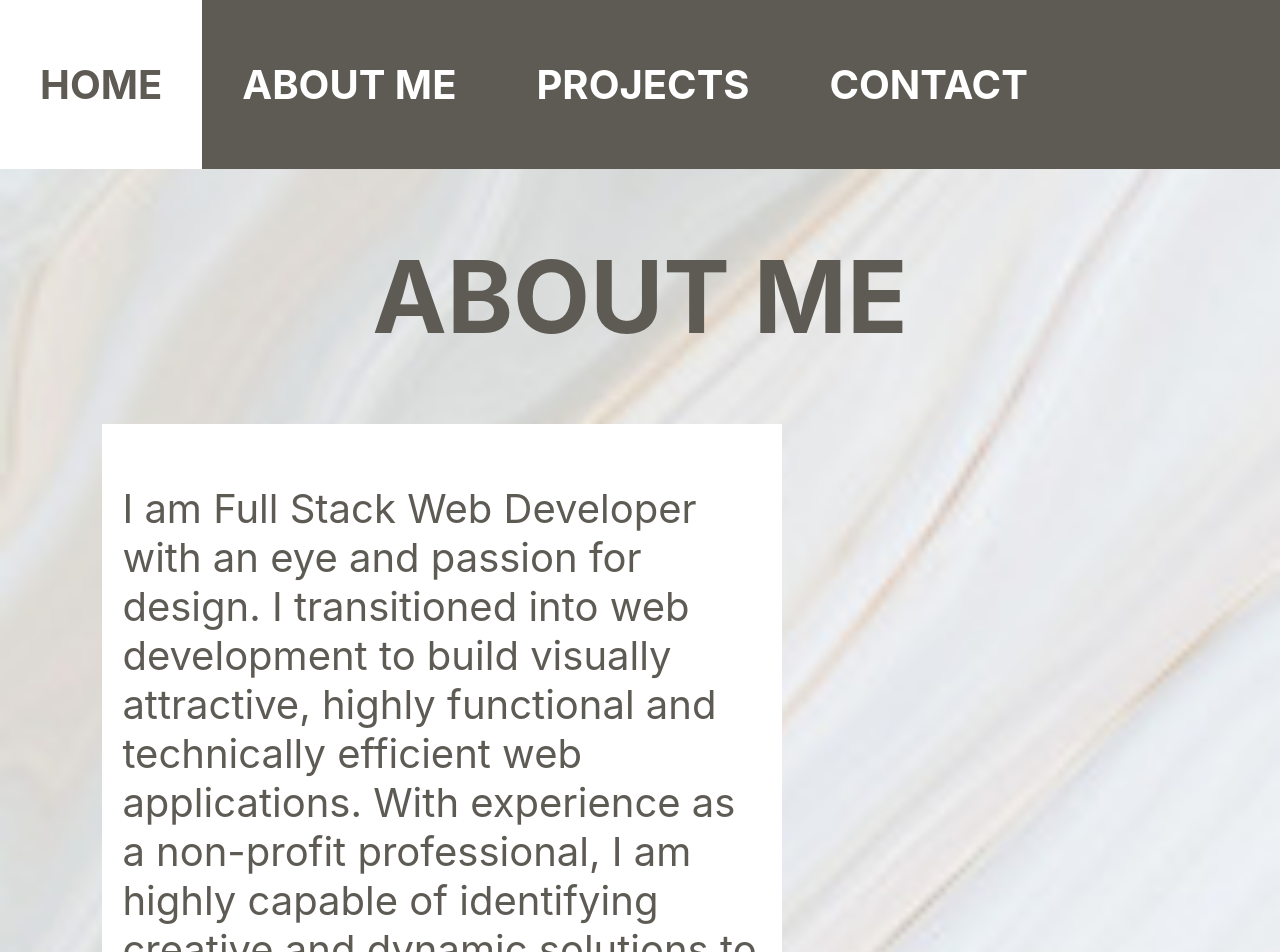
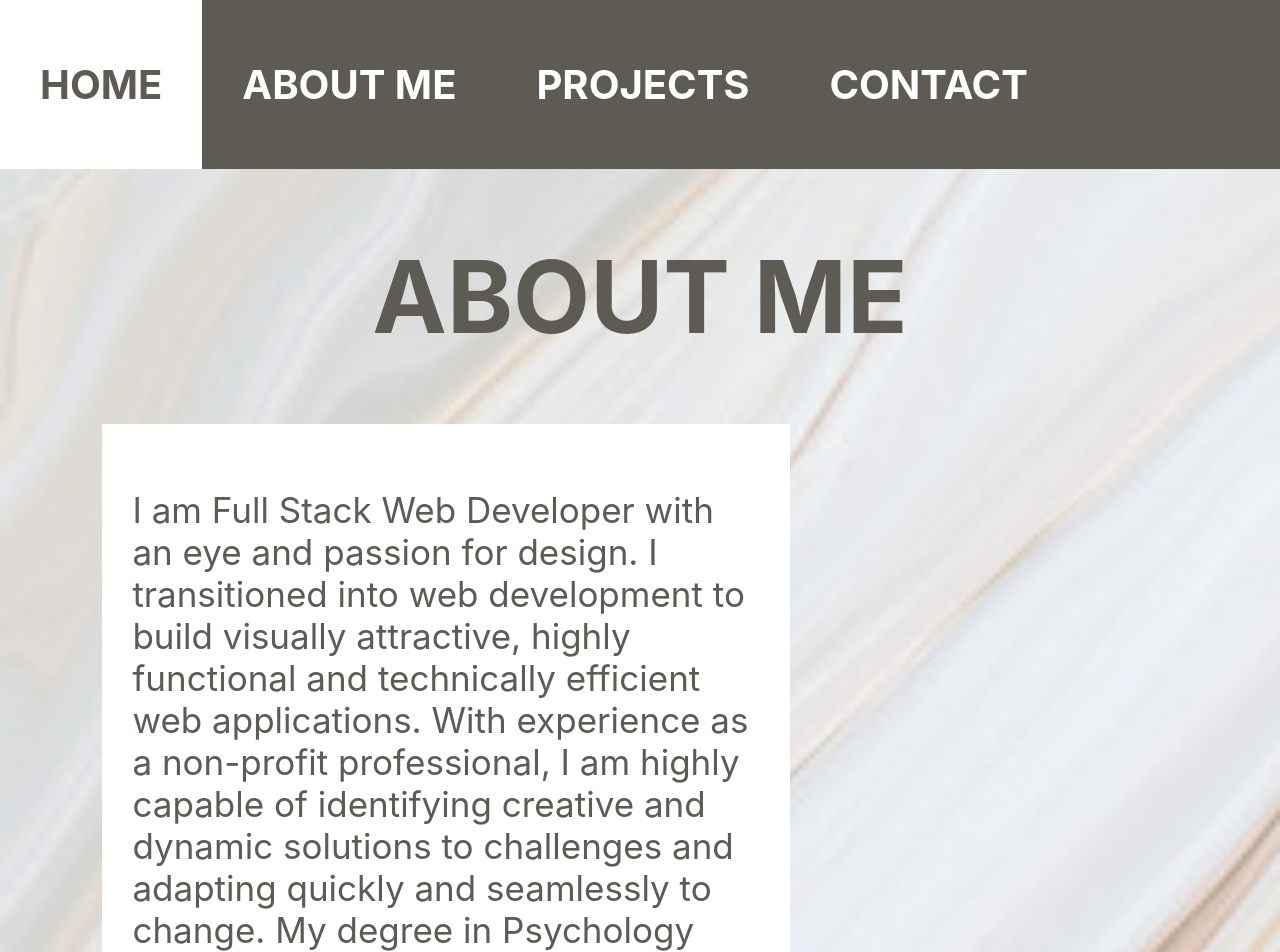
Before and after one commit to sivanadler/sivan-adler-website, a React (Create React App) app: page /about in a window 1280 px wide. Shown: the top 952 px of the page. Built offline with nearby package versions, Linux system fonts and the light colour scheme.

Commit message:
edited about me description

```diff
--- a/src/App.css
+++ b/src/App.css
@@ -30,12 +30,13 @@ body {
 
 /* HOME PAGE */
 .home-page-div{
-  border: 4px solid #5e5b55;
+  border: 2px solid #5e5b55;
   margin-top: 12%;
   margin-left: 15%;
   margin-right: 15%;
   padding: 5%;
   background-color: white;
+  border-radius: 1em;
 
 }
 
@@ -63,12 +64,12 @@ body {
 .about-me-description {
   float: left;
   display: inline;
-  width: 50%;
+  width: 49%;
   margin-left: 8%;
   margin-right: 2%;
-  font-size: 40px;
+  font-size: 35px;
   background-color: white;
-  padding: 20px;
+  padding: 30px;
   color: #5e5b55;
 }
 
```
